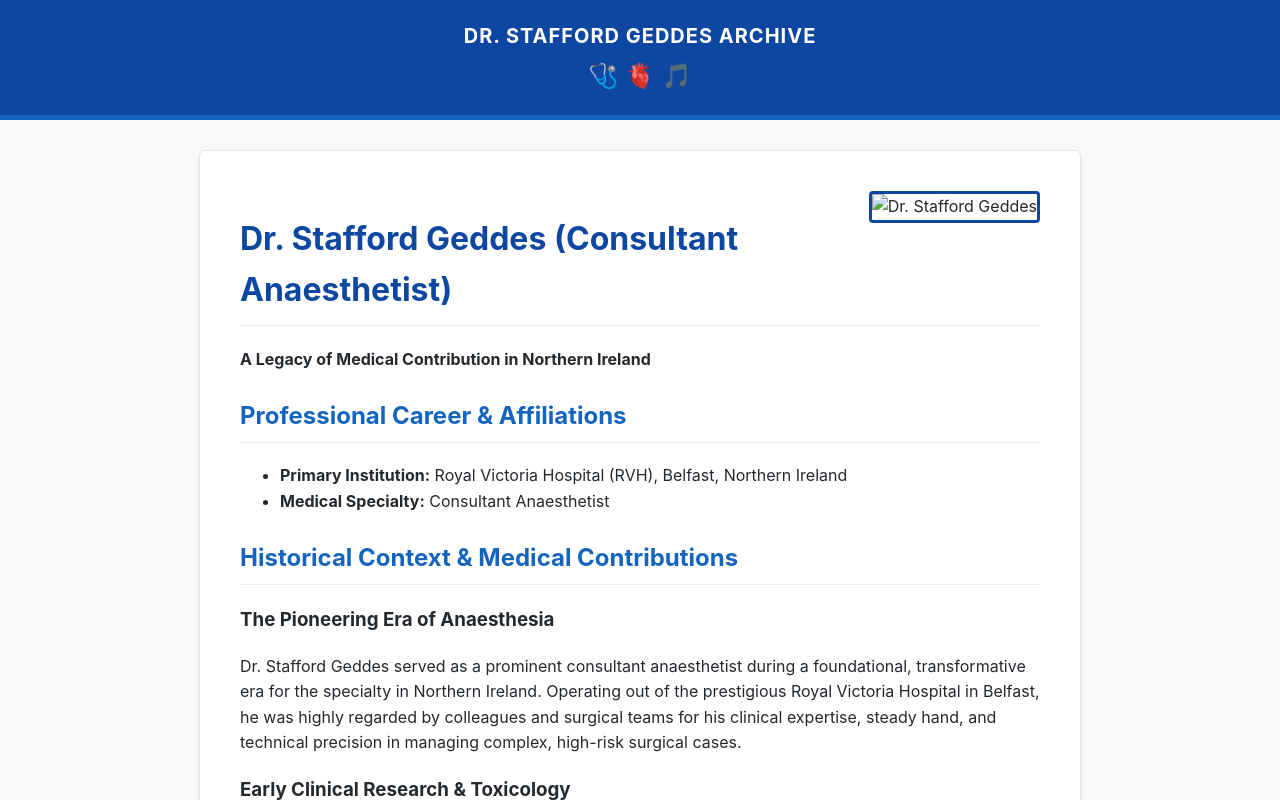
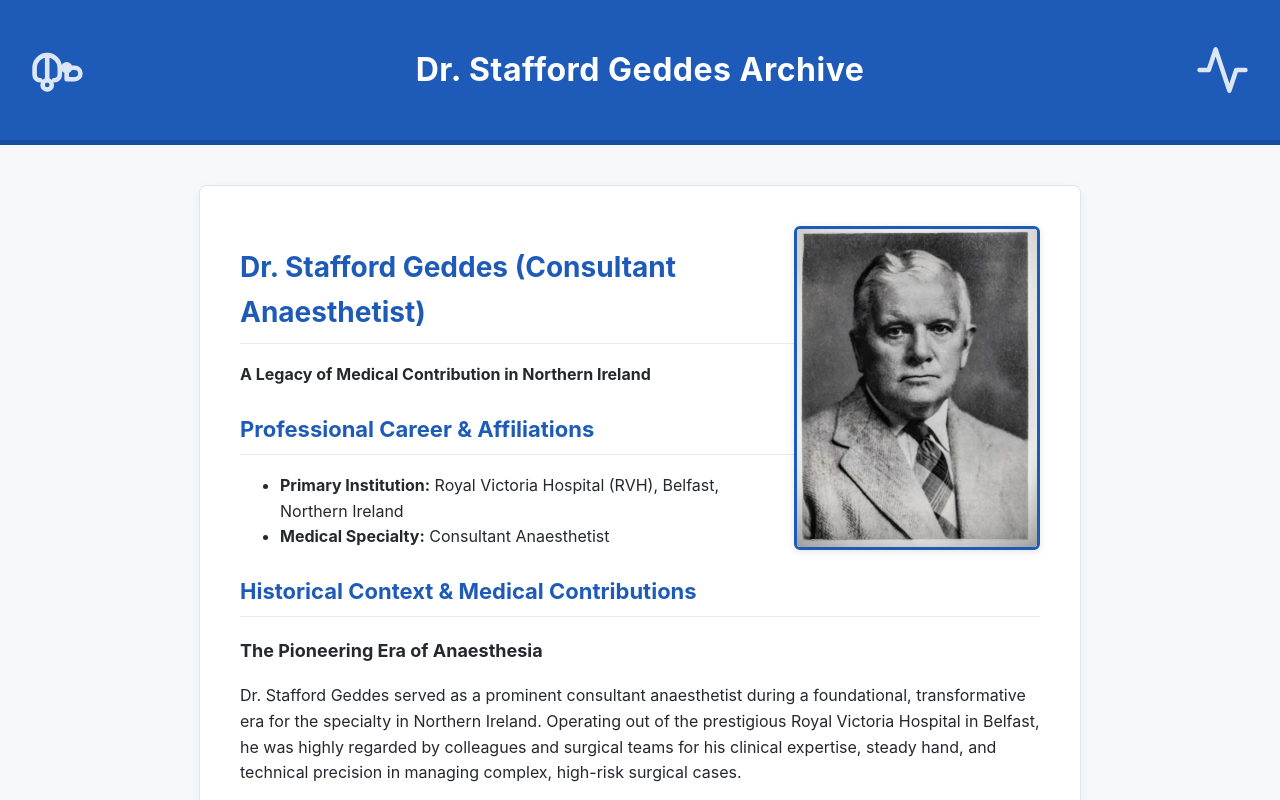
Before and after one commit to drjohnsgeddes/stafford-geddes, a plain HTML site: page index.html in a window 1280 px wide. Shown: the top 800 px of the page. Drawn offline with Linux system fonts and the light colour scheme.

Commit message:
Update index.html

```diff
--- a/index.html
+++ b/index.html
@@ -6,9 +6,12 @@
     <title>Dr. Stafford Geddes | Consultant Anaesthetist Legacy</title>
     <meta name="description" content="Historical archive documenting the medical contributions of Dr. Stafford Geddes, Consultant Anaesthetist at the Royal Victoria Hospital, Belfast.">
 
-    <!-- Favicon Links -->
-    <link rel="icon" type="image/x-icon" href="favicon.ico">
-    <link rel="shortcut icon" href="favicon.ico">
+    <!-- Favicon Link -->
+    <link rel="icon" type="image/png" href="favicon.png">
+    <link rel="shortcut icon" type="image/png" href="favicon.png">
+
+    <!-- Hidden Search Engine Optimization Links (No visible footer link needed) -->
+    <link rel="sitemap" type="application/xml" title="Sitemap" href="sitemap.xml">
 
     <!-- Google Structured Data (JSON-LD Schema) -->
     <script type="application/ld+json">
@@ -35,62 +38,122 @@
             padding: 0;
             background-color: #f6f8fa;
         }
-        /* Top Banner & Border Theme */
+
+        /* Matching Popsie's Page Banner Architecture */
         .blue-banner-top {
-            background-color: #0d47a1;
+            position: relative;
+            background-color: #1e5bb8; /* Matching the vibrant royal blue color */
             color: white;
-            padding: 20px;
+            padding: 40px 20px;
             text-align: center;
-            border-bottom: 5px solid #1565c0;
+            border-bottom: 5px solid #164da0;
+            display: flex;
+            justify-content: center;
+            align-items: center;
+            min-height: 60px;
         }
-        .banner-symbols {
-            font-size: 24px;
-            margin-top: 5px;
+
+        .banner-title {
+            font-weight: bold;
+            font-size: 32px;
+            letter-spacing: 0.5px;
+            max-width: 60%;
+            z-index: 2;
         }
+
+        /* SVG Vector Corner Icons matching Popsie's layout exactly */
+        .header-icon-left {
+            position: absolute;
+            left: 30px;
+            top: 50%;
+            transform: translateY(-50%);
+            width: 55px;
+            height: 55px;
+            opacity: 0.85;
+            fill: none;
+            stroke: #ffffff;
+            stroke-width: 2;
+            stroke-linecap: round;
+            stroke-linejoin: round;
+        }
+
+        .header-icon-right {
+            position: absolute;
+            right: 30px;
+            top: 50%;
+            transform: translateY(-50%);
+            width: 55px;
+            height: 55px;
+            opacity: 0.85;
+            fill: none;
+            stroke: #ffffff;
+            stroke-width: 2;
+            stroke-linecap: round;
+            stroke-linejoin: round;
+        }
+
         .container {
             max-width: 800px;
-            margin: 30px auto;
+            margin: 40px auto;
             background: white;
             padding: 40px;
             border: 1px solid #e1e4e8;
-            border-radius: 6px;
-            box-shadow: 0 2px 4px rgba(0,0,0,0.05);
+            border-radius: 8px;
+            box-shadow: 0 4px 12px rgba(0,0,0,0.05);
         }
-        h1 { border-bottom: 1px solid #eaecef; padding-bottom: 0.3em; color: #0d47a1; }
-        h2 { border-bottom: 1px solid #eaecef; padding-bottom: 0.3em; margin-top: 24px; color: #1565c0; }
+
+        h1 { border-bottom: 1px solid #eaecef; padding-bottom: 0.3em; color: #1e5bb8; font-size: 28px; }
+        h2 { border-bottom: 1px solid #eaecef; padding-bottom: 0.3em; margin-top: 24px; color: #1e5bb8; font-size: 22px; }
+        h3 { color: #24292e; font-size: 18px; margin-top: 20px; }
+
+        /* Fixed Case-Sensitive Image Placement */
         .profile-pic {
             float: right;
             margin: 0 0 20px 20px;
-            border: 3px solid #0d47a1;
-            border-radius: 4px;
-            max-width: 220px;
+            border: 3px solid #1e5bb8;
+            border-radius: 6px;
+            max-width: 240px;
             height: auto;
+            box-shadow: 0 2px 8px rgba(0,0,0,0.1);
         }
+
         .clear { clear: both; }
-        /* Bottom Blue Border & Footer */
+
+        /* Polished Bottom Footer Section */
         footer {
-            background-color: #0d47a1;
+            background-color: #1e5bb8;
             color: white;
             text-align: center;
-            padding: 15px;
+            padding: 20px;
             font-size: 14px;
-            margin-top: 40px;
-            border-top: 5px solid #1565c0;
+            margin-top: 60px;
+            border-top: 5px solid #164da0;
+            letter-spacing: 0.5px;
         }
-        footer a { color: #bbdefb; text-decoration: none; }
     </style>
 </head>
 <body>
 
-    <!-- Custom Top Header Box (Stethoscope & Heart/Harp concept) -->
+    <!-- Precision Header Box with Embedded Medical Graphics -->
     <div class="blue-banner-top">
-        <div style="font-weight: bold; font-size: 20px; letter-spacing: 1px;">DR. STAFFORD GEDDES ARCHIVE</div>
-        <div class="banner-symbols">🩺 🫀 🎵</div>
+        <!-- Left Corner: Faint White Medical Stethoscope Vector -->
+        <svg class="header-icon-left" viewBox="0 0 24 24">
+            <path d="M4.5 16.5c-1.5 0-2.5-1-2.5-2.5v-3c0-3 2.5-5.5 5.5-5.5s5.5 2.5 5.5 5.5v3c0 1.5-1 2.5-2.5 2.5M7.5 5.5v11M16 11h3.5a2.5 2.5 0 0 1 0 5H16z"/>
+            <circle cx="7.5" cy="18.5" r="2"/>
+            <circle cx="16" cy="11" r="1.5"/>
+        </svg>
+
+        <div class="banner-title">Dr. Stafford Geddes Archive</div>
+
+        <!-- Right Corner: Faint White Heart Rhythm Vector -->
+        <svg class="header-icon-right" viewBox="0 0 24 24">
+            <path d="M22 12h-4l-3 9L9 3l-3 9H2"/>
+        </svg>
     </div>
 
     <div class="container">
-        <!-- Granddad's Portrait -->
-        <img src="portrait.jpg" alt="Dr. Stafford Geddes" class="profile-pic">
+        <!-- Granddad's Portrait (Case Sensitivity Fixed to match StaffordGeddes.jpg exactly) -->
+        <img src="StaffordGeddes.jpg" alt="Dr. Stafford Geddes" class="profile-pic">
 
         <h1>Dr. Stafford Geddes (Consultant Anaesthetist)</h1>
         <p><strong>A Legacy of Medical Contribution in Northern Ireland</strong></p>
@@ -122,9 +185,9 @@
         </ul>
     </div>
 
-    <!-- Blue Footer Box -->
+    <!-- Clean, Streamlined Footer -->
     <footer>
-        &copy; 2026 Dr. John Stafford Geddes Archive. All Rights Reserved. | <a href="sitemap.xml">Sitemap</a>
+        &copy; 2026 Dr. John Stafford Geddes Archive. All Rights Reserved.
     </footer>
 
 </body>
```
